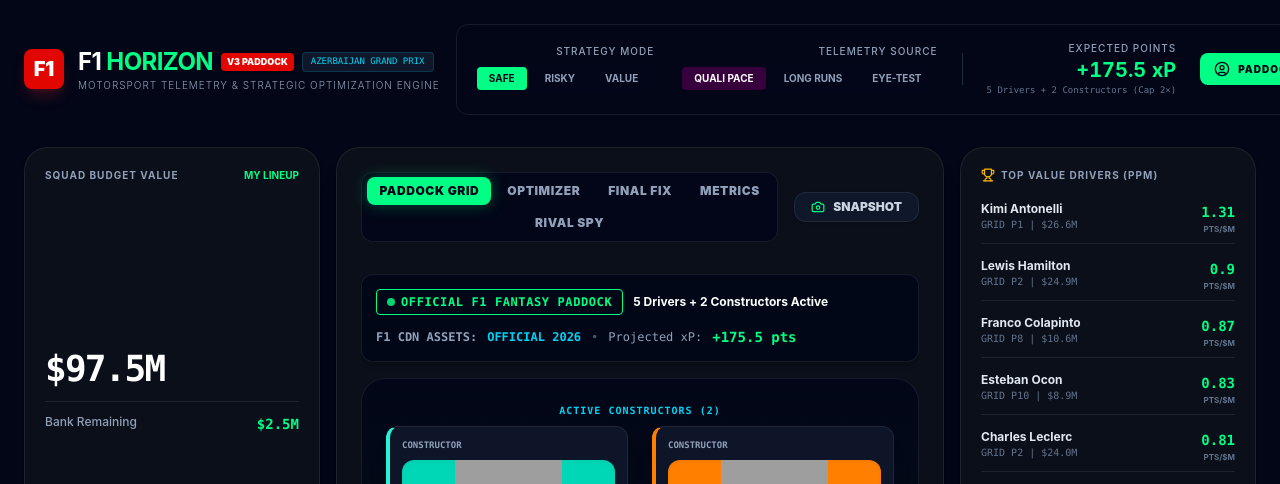
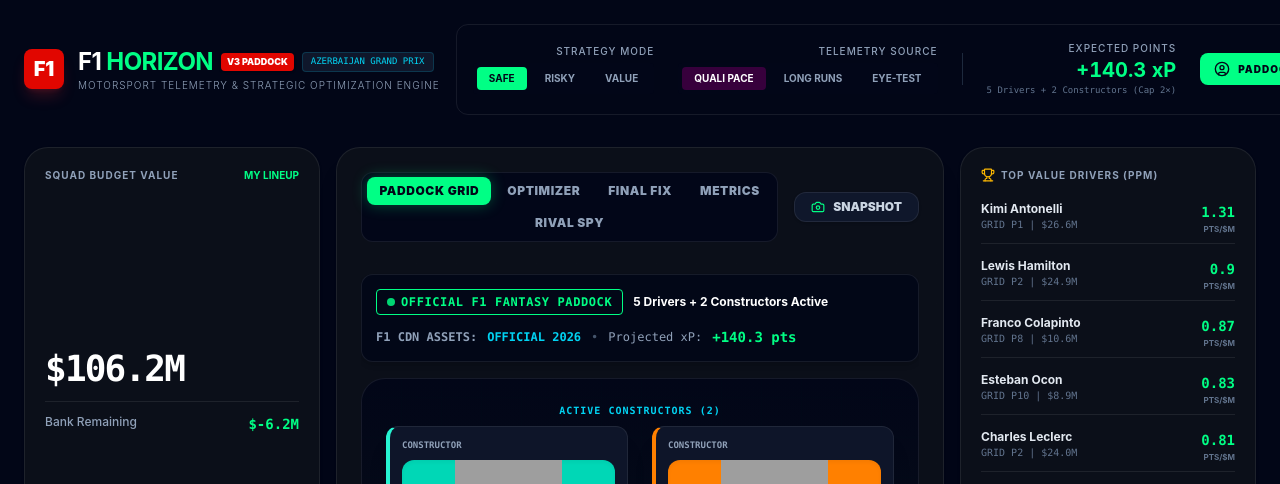
Before and after one commit to QuisTech/f1-fantasy-2026, a React (Vite) app: page / in a window 1280 px wide. Shown: the top 484 px of the page. Built offline with nearby package versions, Linux system fonts and the light colour scheme; grey boxes are pictures that could not be loaded.

Commit message:
Fix static lineup totals in App.tsx

```diff
--- a/src/App.tsx
+++ b/src/App.tsx
@@ -35,6 +35,29 @@
     setCircuit(data.circuit);
   };
 
+  // Derive dynamic totals based on selected IDs
+  const selectedDrivers = drivers.filter(d => userLineup.driverIds.includes(d.id));
+  const selectedConstructors = constructors.filter(c => userLineup.constructorIds.includes(c.id));
+
+  const driverCost = selectedDrivers.reduce((acc, d) => acc + d.price, 0);
+  const constructorCost = selectedConstructors.reduce((acc, c) => acc + c.price, 0);
+  const totalCost = driverCost + constructorCost;
+
+  let totalXP = 0;
+  selectedDrivers.forEach(d => {
+    totalXP += (d.id === userLineup.drsBoostDriverId) ? d.xP * 2 : d.xP;
+  });
+  selectedConstructors.forEach(c => {
+    totalXP += c.xP;
+  });
+
+  const derivedUserLineup = {
+    ...userLineup,
+    totalCost,
+    bankBudget: 100.0 - totalCost,
+    totalExpectedPoints: totalXP
+  };
+
   return (
     <div className="min-h-screen bg-[#020617] text-[#f8fafc] p-4 sm:p-6 font-sans">
       <div className="max-w-[1400px] mx-auto grid grid-cols-12 gap-4 auto-rows-min">
@@ -46,12 +69,12 @@
           setRiskMode={setRiskMode}
           fuel={fuel}
           setFuel={setFuel}
-          userLineup={userLineup}
+          userLineup={derivedUserLineup}
         />
 
         {/* Left Column: Metrics & Squad Values */}
         <MetricsColumn
-          userLineup={userLineup}
+          userLineup={derivedUserLineup}
           drivers={drivers}
           riskMode={riskMode}
         />
@@ -118,7 +141,7 @@
                   <PaddockGrid
                     drivers={drivers}
                     constructors={constructors}
-                    userLineup={userLineup}
+                    userLineup={derivedUserLineup}
                     setUserLineup={setUserLineup}
                   />
                 </motion.div>
@@ -133,7 +156,7 @@
                     drivers={drivers}
                     constructors={constructors}
                     chips={INITIAL_CHIPS}
-                    userLineup={userLineup}
+                    userLineup={derivedUserLineup}
                     setUserLineup={setUserLineup}
                     onDataUpdate={handleDataUpdate}
                   />
@@ -147,7 +170,7 @@
                 >
                   <FinalFixAnalyzer
                     drivers={drivers}
-                    userLineup={userLineup}
+                    userLineup={derivedUserLineup}
                     setUserLineup={setUserLineup}
                   />
                 </motion.div>
```
